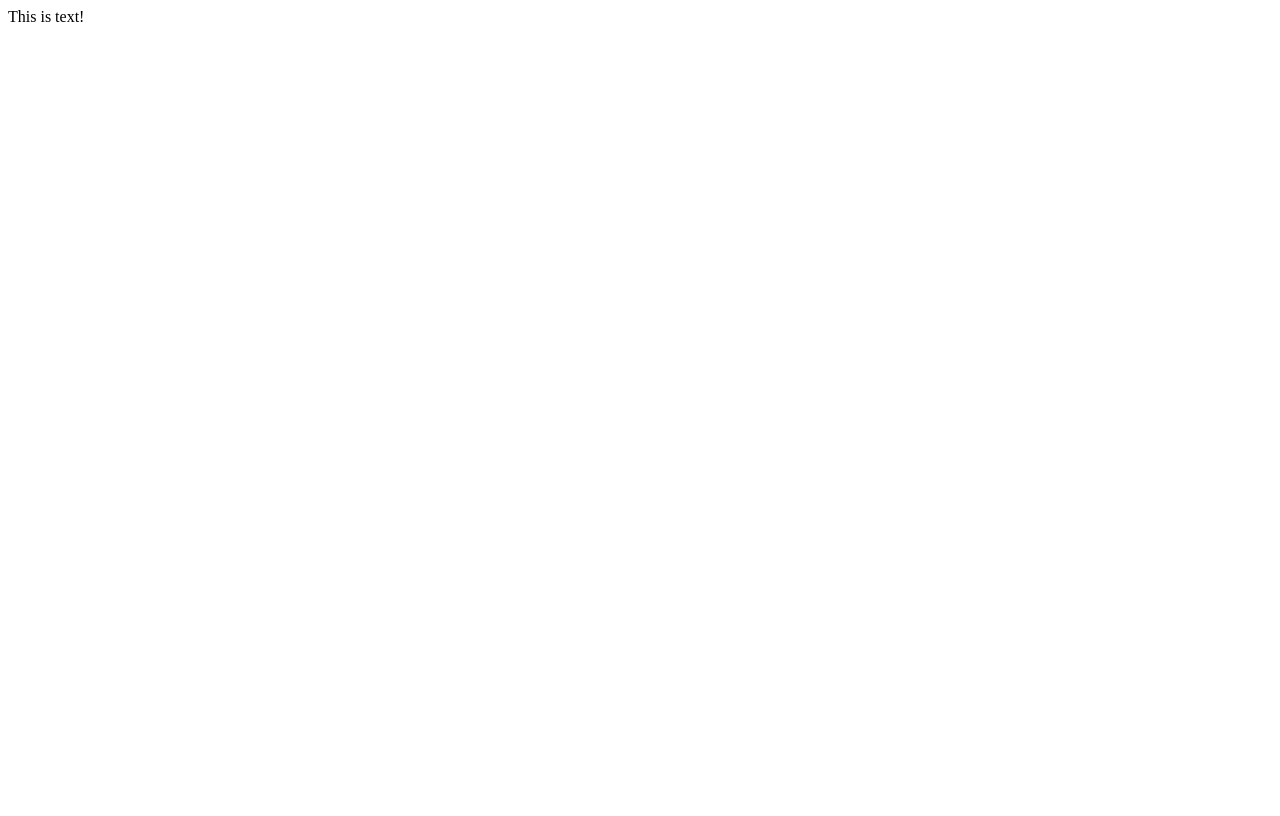
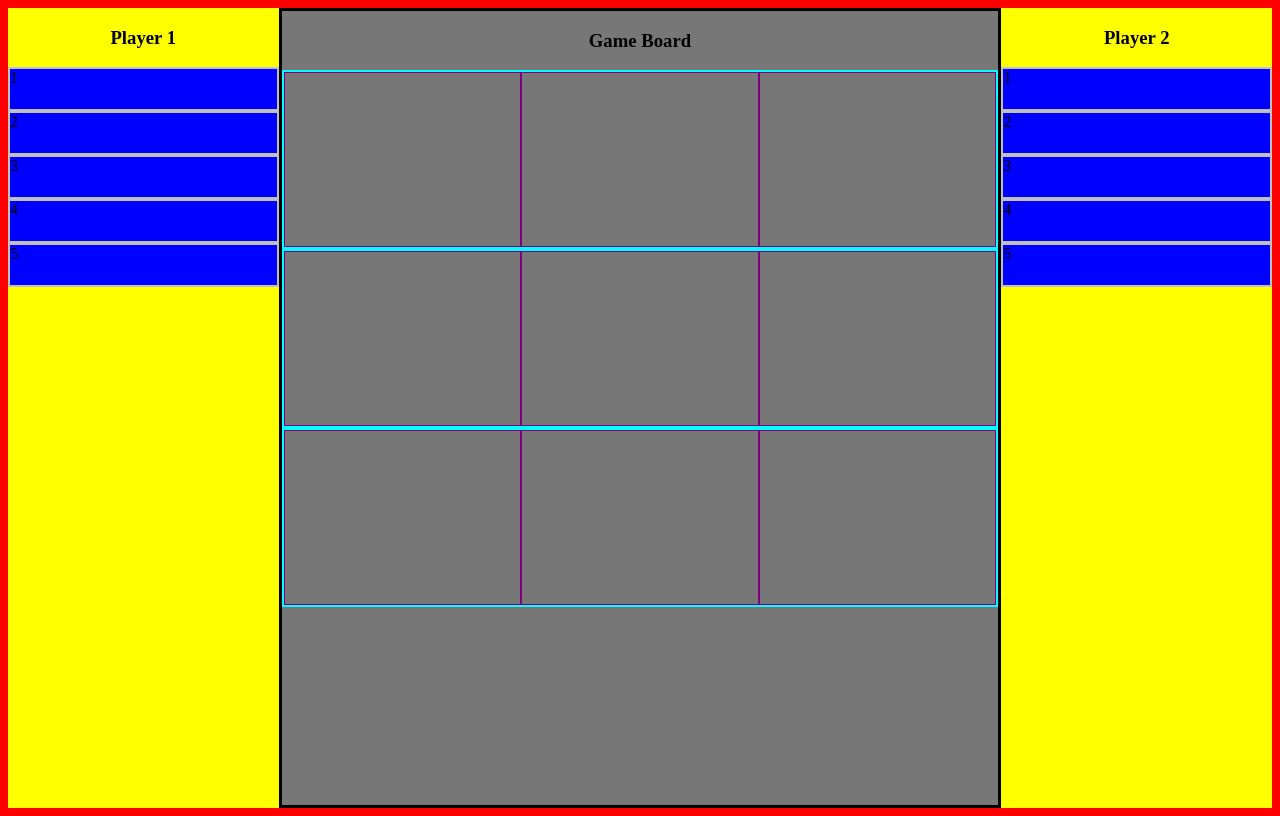
Before and after one commit to Ellisande/blobs, a website: page app/index.html in a window 1280 px wide. Drawn offline with nearby package versions, Linux system fonts and the light colour scheme.

Commit message:
draft of page.

```diff
--- a/app/index.html
+++ b/app/index.html
@@ -3,9 +3,49 @@
   <head>
     <meta charset="utf-8">
     <title>Blobly</title>
+    <link rel="stylesheet" type="text/css" href="styles.css">
   </head>
   <body>
-    This is text!
+  	<main class="flex-container">
+  		<div class="flex-item player">
+  			<h3 class="flex-item">Player 1</h3>
+  			<div class="flex-item tileboard">
+  				<div class="flex-item tile">1</div>
+  				<div class="flex-item tile">2</div>
+  				<div class="flex-item tile">3</div>
+  				<div class="flex-item tile">4</div>
+  				<div class="flex-item tile">5</div>
+  			</div>
+  		</div>
+		<div class="flex-item board">
+  			<h3 class="flex-item">Game Board</h3>
+  			<div class="row">
+  				<div class="column"></div>
+  				<div class="column"></div>
+  				<div class="column"></div>
+  			</div>
+  			<div class="row">
+  				<div class="column"></div>
+  				<div class="column"></div>
+  				<div class="column"></div>
+  			</div>
+  			<div class="row">
+  				<div class="column"></div>
+  				<div class="column"></div>
+  				<div class="column"></div>
+  			</div>
+  		</div>
+		<div class="flex-item player">
+  			<h3 class="flex-item">Player 2</h3>
+			<div class="flex-item tileboard">
+  				<div class="flex-item tile">1</div>
+  				<div class="flex-item tile">2</div>
+  				<div class="flex-item tile">3</div>
+  				<div class="flex-item tile">4</div>
+  				<div class="flex-item tile">5</div>
+   			</div>
+		</div>
+  	</main>
     <script src="https://ajax.googleapis.com/ajax/libs/angularjs/1.4.5/angular.min.js"></script>
   </body>
 </html>
--- /dev/null
+++ b/app/styles.css
@@ -0,0 +1,51 @@
+body {
+	display: flex;
+	flex-direction: column;
+	min-height: 100vh;
+	background-color: red;
+}
+
+main {
+	display: flex;
+	flex-direction: row;
+	background-color: yellow;
+	flex-grow: 1;
+}
+
+h3 {
+	text-align: center;
+}
+
+.flex-item {
+	flex-grow: 1;
+}
+
+.tileboard {
+	flex-direction: column;
+	background-color: blue;
+
+}
+
+.tile {
+	min-height: 5vh;
+	border: 2px solid silver;
+}
+
+.board {
+	background-color: #777;
+	border: 3px solid black;
+	flex-grow: 3;
+}
+
+.row {
+	display: flex;
+	flex-direction: row;
+	min-height: 175px;
+	flex-grow: 1;
+	border: 2px solid cyan;
+}
+
+.column {
+	flex-grow: 1;
+	border: 1px solid purple;
+}
```
